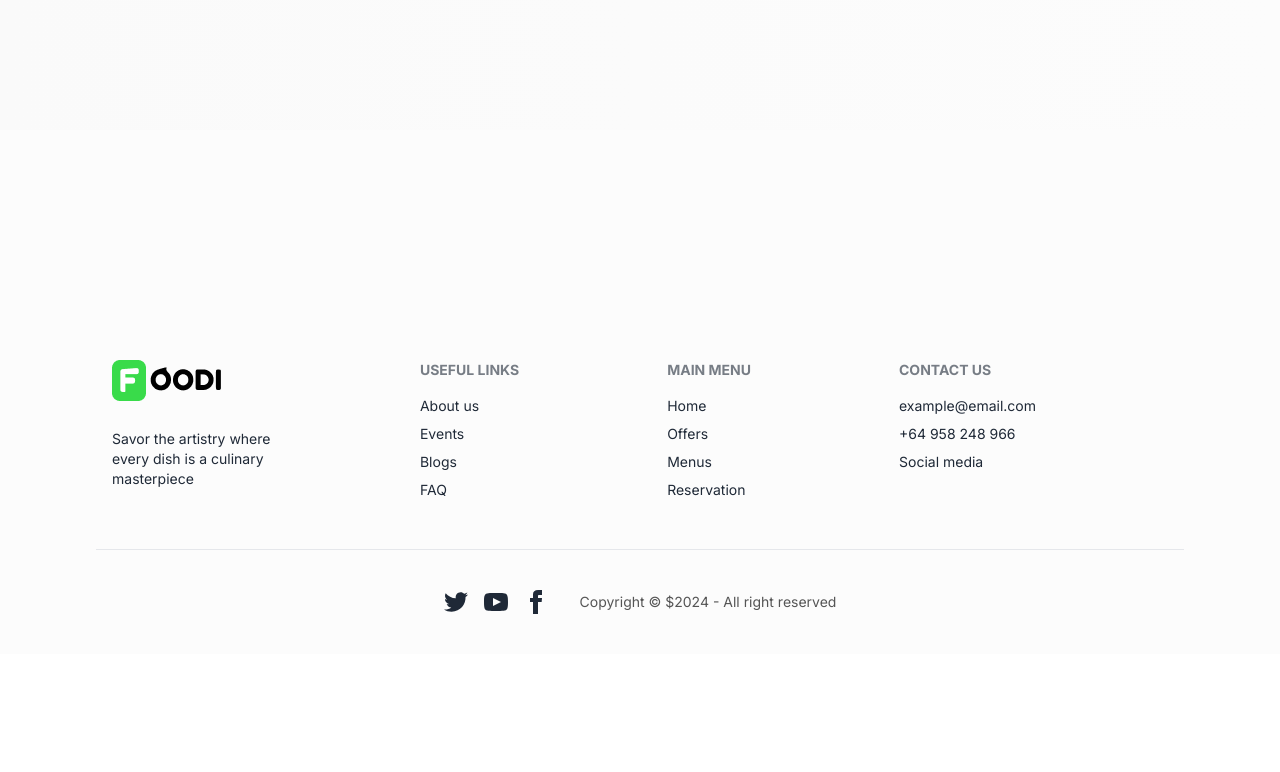
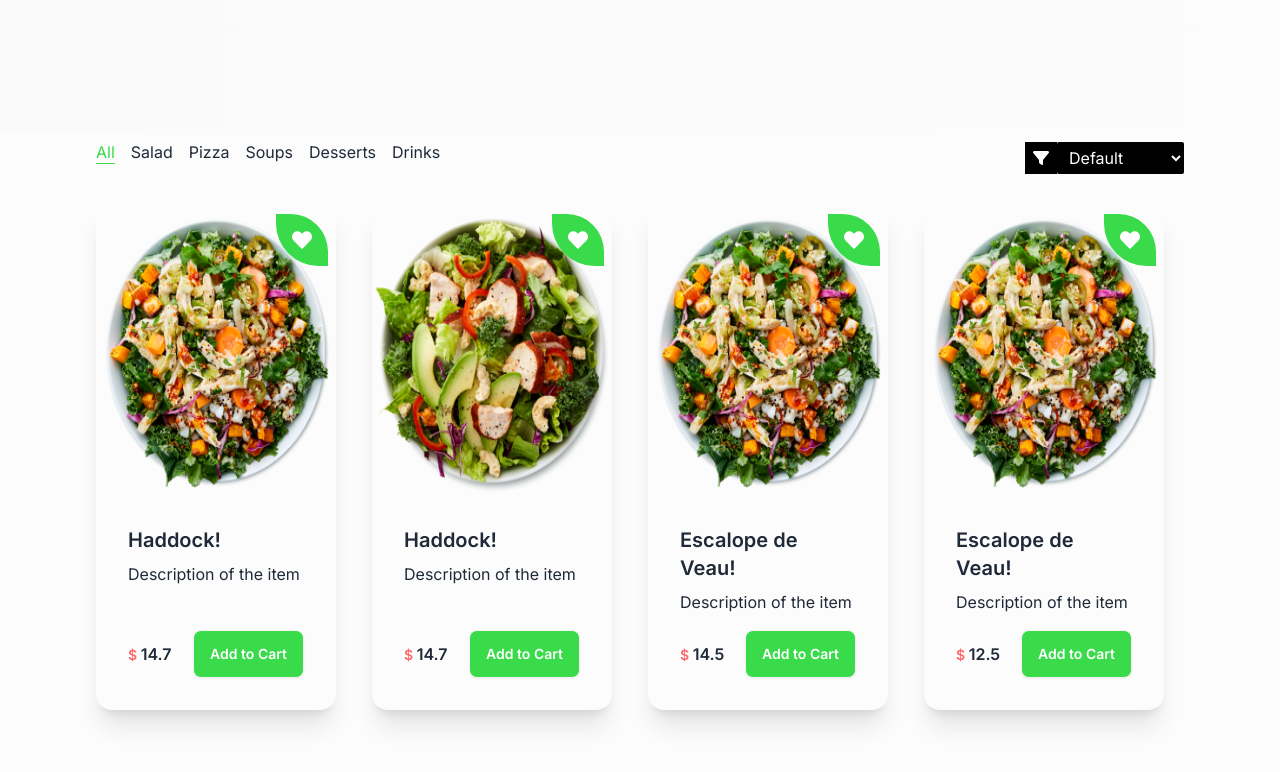
Before and after one commit to Sakib548/FoodPlaza, a React (Vite) app in the folder foodi-client/: page /menu in a window 1280 px wide. Shown: the part 480-1252 px from the top of the page. Before the commit the page ends 1134 px from the top, so only its background shows below. Built offline with nearby package versions, Linux system fonts and the light colour scheme.

Commit message:
Sorting,Filtering,Pagination

```diff
--- a/foodi-client/src/App.css
+++ b/foodi-client/src/App.css
@@ -21,3 +21,9 @@
 .heartStar {
   border-radius: 0px 37.5px 0px 42.5px;
 }
+
+.active {
+  text-decoration: underline;
+  text-underline-offset: 5px;
+  color: #39db4a;
+}
--- a/foodi-client/src/components/shop/Menu.jsx
+++ b/foodi-client/src/components/shop/Menu.jsx
@@ -1,11 +1,15 @@
 import React, { useEffect, useState } from "react";
-
+import { FaFilter } from "react-icons/fa6";
+import Cards from "../../pages/home/Cards";
 const Menu = () => {
   const [menu, setMenu] = useState([]);
   const [filteredItems, setFilteredItems] = useState([]);
 
   const [selectedCategory, setSelectedCategory] = useState("all");
   const [sortOption, setSortOption] = useState("default");
+
+  const [currentPage, setCurrentPage] = useState(1);
+  const [itemsPerPage] = useState(8);
 
   //loading
 
@@ -34,7 +38,48 @@
 
     setFilteredItems(filtered);
     setSelectedCategory(category);
+    setCurrentPage(1);
   };
+
+  //show all dataj
+
+  const showAll = () => {
+    setFilteredItems(menu);
+    setSelectedCategory("all");
+    setCurrentPage(1);
+  };
+
+  ///sorting bases on A-Z,Z-A, Low-High pricing
+
+  const handleSortChange = (option) => {
+    setSortOption(option);
+    let sortedItems = [...filteredItems];
+    console.log("Sorted Items", sortedItems);
+    //logic
+    switch (option) {
+      case "A-Z":
+        sortedItems.sort((a, b) => a.name.localeCompare(b.name));
+        break;
+      case "Z-A":
+        sortedItems.sort((a, b) => b.name.localeCompare(a.name));
+        break;
+      case "low-to-high":
+        sortedItems.sort((a, b) => a.price - b.price);
+        break;
+      case "high-to-low":
+        sortedItems.sort((a, b) => b.price - a.price);
+        break;
+      default:
+        break;
+    }
+    setFilteredItems(sortedItems);
+    setCurrentPage(1);
+  };
+
+  const indexOfLastItem = currentPage * itemsPerPage;
+  const indexOfFirstItem = indexOfLastItem - itemsPerPage;
+  const currentItems = filteredItems.slice(indexOfFirstItem, indexOfLastItem);
+  const paginate = (pageNumber) => setCurrentPage(pageNumber);
   return (
     <div>
       {/* // menu banner */}
@@ -64,7 +109,99 @@
         </div>
       </div>
       {/* // menu shop section */}
-      <div className="section-container"></div>
+      <div className="section-container">
+        <div
+          className="flex flex-col md:flex-row flex-wrap md:justify-between items-center
+        space-y-3 mb-8"
+        >
+          {/* filtering and sorting */}
+          <div className="flex flex-row justify-start md:items-center md:gap-4 flex-wrap">
+            {/* all category  btns */}
+            <button
+              onClick={showAll}
+              className={selectedCategory === "all" ? "active" : ""}
+            >
+              All
+            </button>
+            <button
+              onClick={() => filterItems("salad")}
+              className={selectedCategory === "salad" ? "active" : ""}
+            >
+              Salad
+            </button>
+            <button
+              onClick={() => filterItems("pizza")}
+              className={selectedCategory === "pizza" ? "active" : ""}
+            >
+              Pizza
+            </button>
+            <button
+              onClick={() => filterItems("soup")}
+              className={selectedCategory === "soup" ? "active" : ""}
+            >
+              Soups
+            </button>
+            <button
+              onClick={() => filterItems("dessert")}
+              className={selectedCategory === "dessert" ? "active" : ""}
+            >
+              Desserts
+            </button>
+            <button
+              onClick={() => filterItems("drinks")}
+              className={selectedCategory === "drinks" ? "active" : ""}
+            >
+              Drinks
+            </button>
+          </div>
+
+          {/* sorting base filtering */}
+          <div className="flex justify-end mb-4 rounded-sm">
+            <div className="bg-black p-2">
+              <FaFilter className="h-4 w-4 text-white " />
+            </div>
+
+            {/* sorting options */}
+            <select
+              name="sort"
+              id="sort"
+              onChange={(e) => handleSortChange(e.target.value)}
+              value={sortOption}
+              className="bg-black text-white px-2 py-1 rounded-sm"
+            >
+              <option value="default">Default</option>
+              <option value="A-Z">A-Z</option>
+              <option value="Z-A">Z-A</option>
+              <option value="low-to-high">Low to High</option>
+              <option value="high-to-low">High to Low</option>
+            </select>
+          </div>
+          {/* products card */}
+
+          <div className="grid md:grid-cols-4 sm:grid-cols-2 grid-cols-1 gap-4">
+            {currentItems.map((item) => (
+              <Cards key={item._id} item={item} />
+            ))}
+          </div>
+        </div>
+      </div>
+
+      {/* Pagination section */}
+      <div className="flex justify-center">
+        {Array.from({
+          length: Math.ceil(filteredItems.length / itemsPerPage),
+        }).map((_, index) => (
+          <button
+            key={index + 1}
+            onClick={() => paginate(index + 1)}
+            className={`mx-1 px-3 py-1 rounded-full ${
+              currentPage === index + 1 ? "bg-green text-white" : "bg-gray-200"
+            }`}
+          >
+            {index + 1}
+          </button>
+        ))}
+      </div>
     </div>
   );
 };
--- a/foodi-client/src/pages/home/Cards.jsx
+++ b/foodi-client/src/pages/home/Cards.jsx
@@ -1,44 +1,46 @@
-import { useState } from "react";
-import { FaHeart } from "react-icons/fa6";
+import React, { useState } from "react";
+import { FaHeart } from "react-icons/fa";
 import { Link } from "react-router-dom";
 
 const Cards = ({ item }) => {
+  // console.log(item)
   const [isHeartFilled, setIsHeartFilled] = useState(false);
 
   const handleHeartClick = () => {
     setIsHeartFilled(!isHeartFilled);
   };
   return (
-    <div className="card bg-base-100 w-96 shadow-xl relative">
+    <div
+      to={`/menu/${item._id}`}
+      className="card shadow-xl relative mr-5 md:my-5"
+    >
       <div
-        onClick={handleHeartClick}
         className={`rating gap-1 absolute right-2 top-2 p-4 heartStar bg-green ${
           isHeartFilled ? "text-rose-500" : "text-white"
         }`}
+        onClick={handleHeartClick}
       >
-        <FaHeart className="h-5 w-5 cursor-pointer" />
+        <FaHeart className="w-5 h-5 cursor-pointer" />
       </div>
       <Link to={`/menu/${item._id}`}>
         <figure>
           <img
             src={item.image}
             alt="Shoes"
-            className="hover:scale-105 transition-all duration-200 md:h-72"
+            className="hover:scale-105 transition-all duration-300 md:h-72"
           />
         </figure>
       </Link>
-
       <div className="card-body">
         <Link to={`/menu/${item._id}`}>
-          <h2 className="card-title">{item.name}</h2>
-        </Link>{" "}
-        <p>{item.desc}</p>
+          <h2 className="card-title">{item.name}!</h2>
+        </Link>
+        <p>Description of the item</p>
         <div className="card-actions justify-between items-center mt-2">
           <h5 className="font-semibold">
-            <span className="text-sm text-red">$</span>
-            {item.price}
+            <span className="text-sm text-red">$ </span> {item.price}
           </h5>
-          <button className="btn bg-green text-white">Buy Now</button>
+          <button className="btn bg-green text-white">Add to Cart </button>
         </div>
       </div>
     </div>
```
